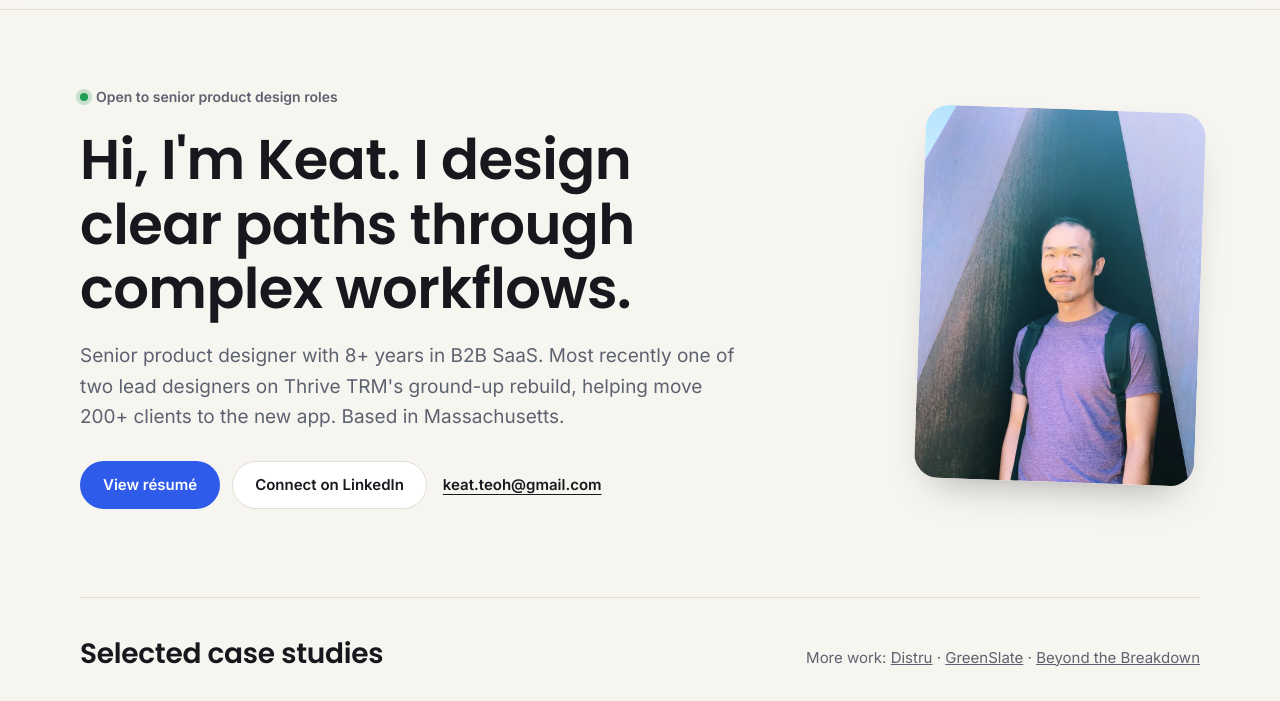
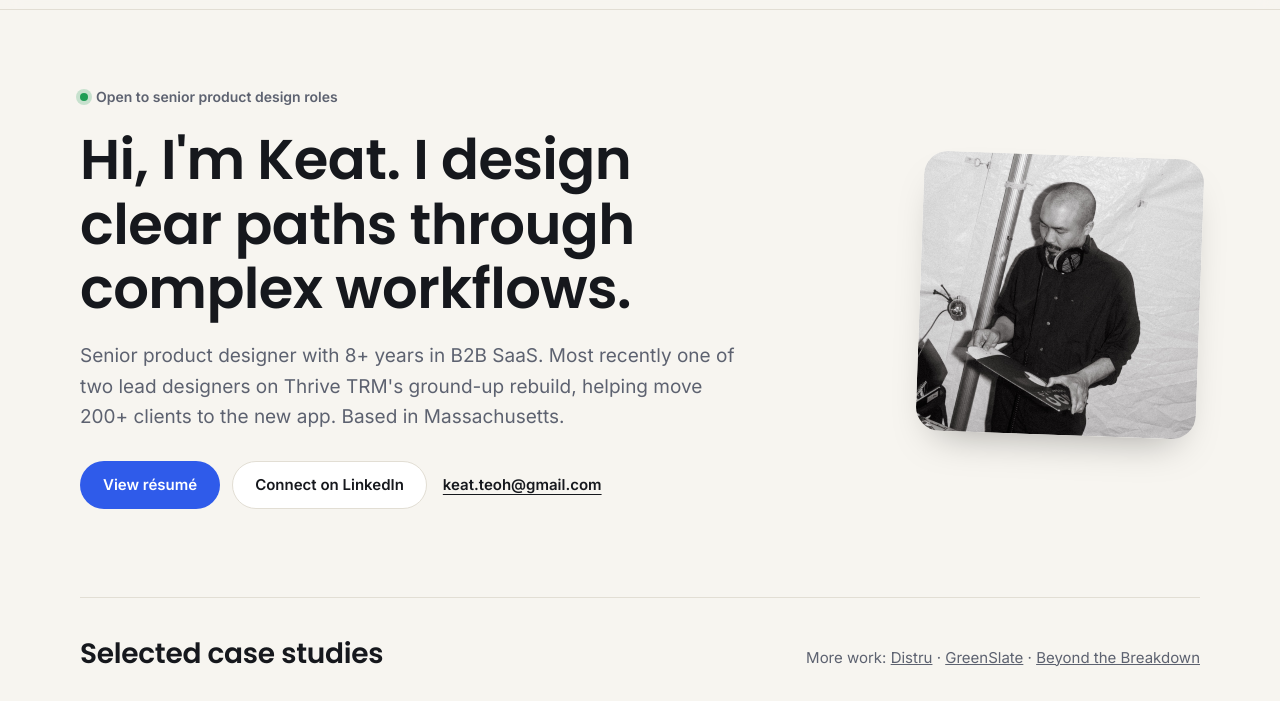
Before and after one commit to Keatteoh/keatteoh-portfolio, a plain HTML site: page index.html in a window 1280 px wide. Shown: the part 55-756 px from the top of the page. Drawn offline with Linux system fonts and the light colour scheme.

Commit message:
new homepage photo

```diff
--- a/index.html
+++ b/index.html
@@ -48,7 +48,7 @@
           <a class="text-link" href="mailto:keat.teoh@gmail.com">keat.teoh@gmail.com</a>
         </p>
       </div>
-      <img class="portrait" src="assets/img/portrait.webp" alt="Portrait of Keat Teoh" width="750" height="1000" />
+      <img class="portrait" src="assets/img/portrait.jpg" alt="Keat Teoh DJing, with headphones on, looking through a vinyl record" width="1000" height="1000" />
     </section>
 
     <section id="work" class="work wrap" aria-labelledby="work-title">
--- a/styles.css
+++ b/styles.css
@@ -79,7 +79,7 @@ a:focus-visible { outline: 3px solid var(--accent); outline-offset: 3px; border-
 .lede { font-size: 19px; color: var(--muted); max-width: 56ch; margin: 20px 0 28px; }
 .hero-actions { display: flex; flex-wrap: wrap; align-items: center; gap: 12px; margin: 0; }
 .text-link { font-weight: 600; font-size: 15px; margin-left: 4px; text-underline-offset: 4px; }
-.portrait { width: 100%; aspect-ratio: 3 / 4; object-fit: cover; border-radius: 24px; transform: rotate(2deg); box-shadow: 0 20px 40px -20px rgba(0,0,0,.35); }
+.portrait { width: 100%; aspect-ratio: 1 / 1; object-fit: cover; border-radius: 24px; transform: rotate(2deg); box-shadow: 0 20px 40px -20px rgba(0,0,0,.35); }
 
 /* Case studies */
 .work { padding: 24px 0 40px; }
```
Also changed, not shown: assets/img/portrait.jpg (added), assets/img/portrait.webp (deleted).
